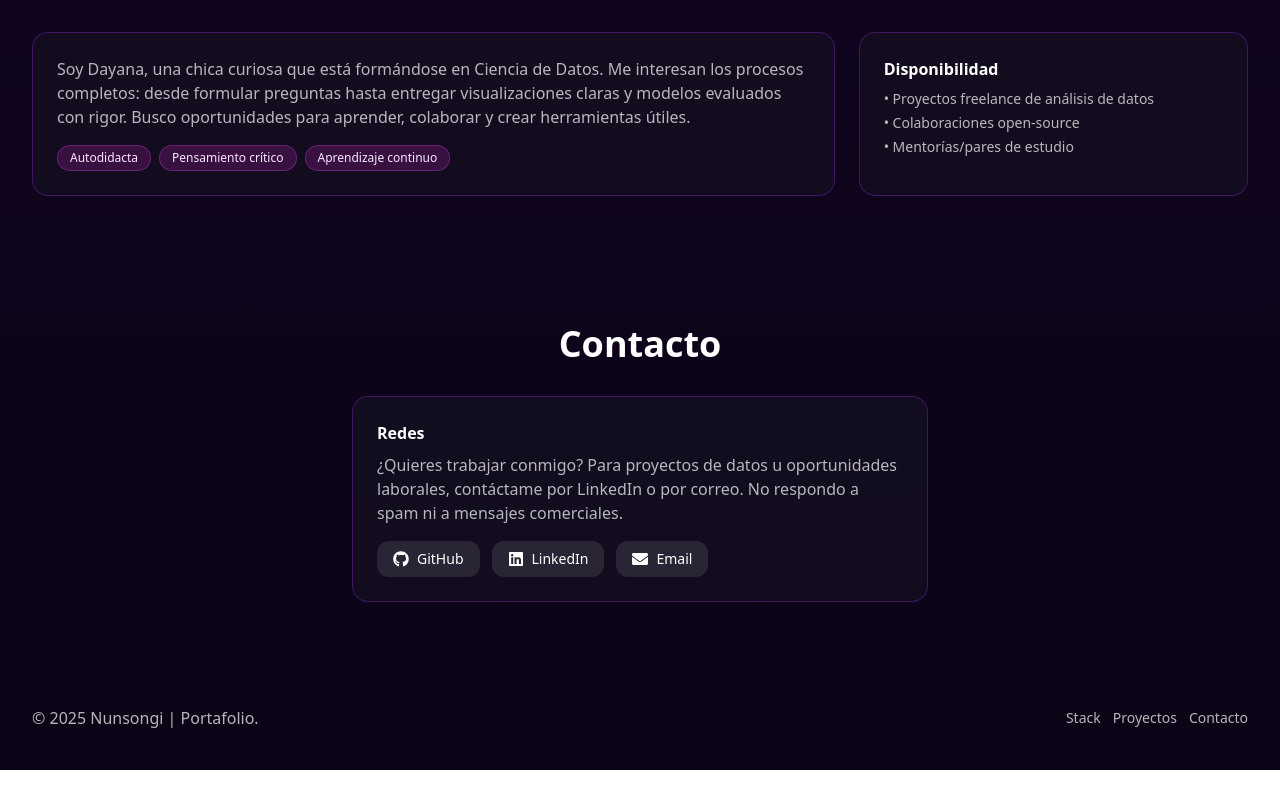
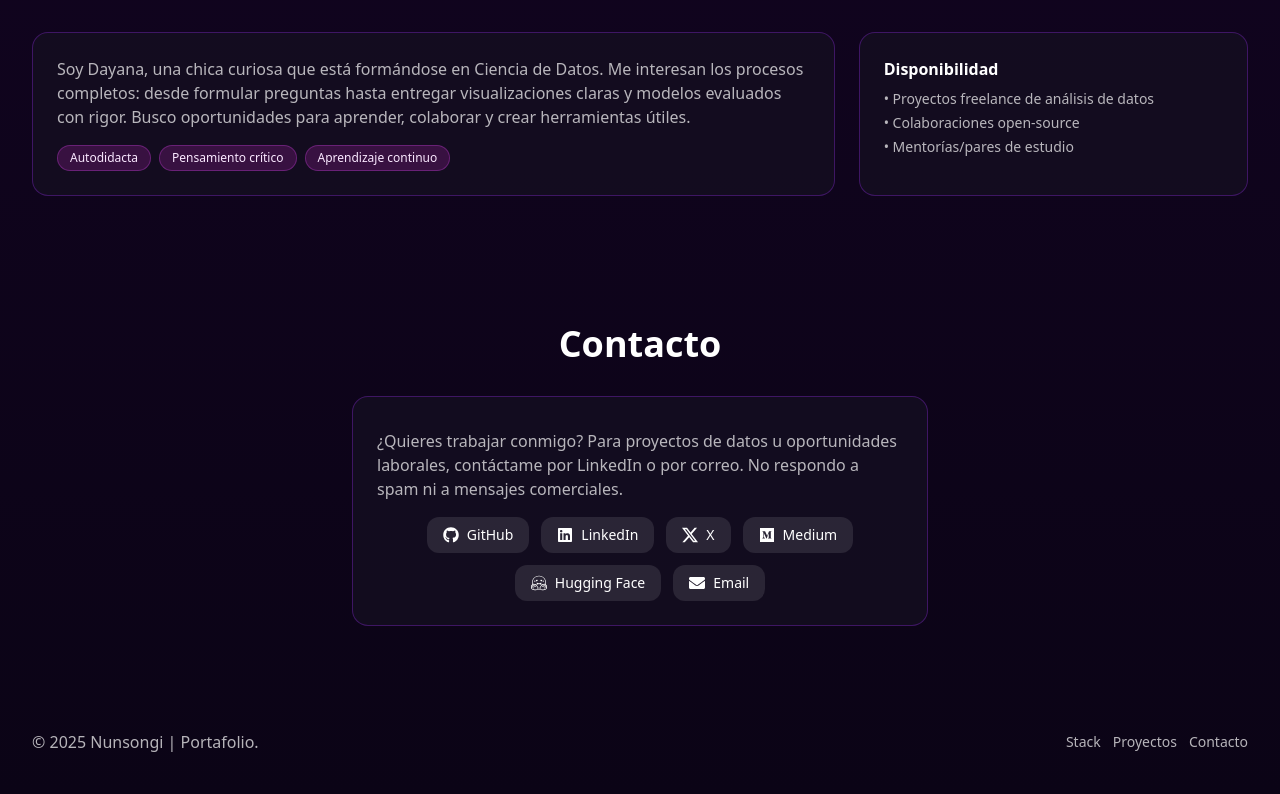
Before and after one commit to nunsongi/Data-Science-Portfolio, a React (Vite) app: page / in a window 1280 px wide. Shown: the part 2038-2832 px from the top of the page. Before the commit the page ends 2808 px from the top, so only its background shows below. Built offline with nearby package versions, Linux system fonts and the light colour scheme.

Commit message:
feat: Refine contact section layout and icons

```diff
--- a/src/PortfolioNunsongi.jsx
+++ b/src/PortfolioNunsongi.jsx
@@ -1,6 +1,6 @@
 import React, { useMemo, useState } from 'react';
-import { FaGithub, FaLinkedin, FaTwitter, FaEnvelope } from 'react-icons/fa';
-
+import { FaGithub, FaLinkedin, FaEnvelope, FaMedium } from 'react-icons/fa';
+import { SiX, SiHuggingface } from 'react-icons/si';
 
 
 // --- Palette
@@ -280,13 +280,13 @@ export default function PortfolioNunsongi() {
           <Section id="contacto" title="Contacto" tone={tone} center>
             <div className="flex justify-center">
               <div className={`border rounded-2xl p-6 ${tone.card} max-w-xl w-full`}>
-                <h4 className={`font-semibold ${tone.text}`}>Redes</h4>
                 <p className={`${tone.sub} mt-2`}>
                   ¿Quieres trabajar conmigo? Para proyectos de datos u oportunidades laborales,
                   contáctame por LinkedIn o por correo. No respondo a spam ni a mensajes comerciales.
                 </p>
 
-            <div className="mt-4 flex flex-wrap gap-3">
+                <div className="mt-4 flex flex-wrap justify-center gap-3">
+              {/* GitHub */}
               <a
                 className={`inline-flex items-center gap-2 rounded-xl px-4 py-2 text-sm ${tone.ghost}`}
                 href="https://github.com/nunsongi"
@@ -297,6 +297,7 @@ export default function PortfolioNunsongi() {
                 <span>GitHub</span>
               </a>
 
+              {/* LinkedIn */}
               <a
                 className={`inline-flex items-center gap-2 rounded-xl px-4 py-2 text-sm ${tone.ghost}`}
                 href="https://www.linkedin.com/in/dayana-c-a3470b299"
@@ -307,6 +308,41 @@ export default function PortfolioNunsongi() {
                 <span>LinkedIn</span>
               </a>
 
+              {/* X */}
+              <a
+                className={`inline-flex items-center gap-2 rounded-xl px-4 py-2 text-sm ${tone.ghost}`}
+                href="https://x.com/nunsongi613"
+                target="_blank"
+                rel="noreferrer"
+              >
+                <SiX className="w-4 h-4" />
+                <span>X</span>
+              </a>
+
+
+              {/* Medium */}
+              <a
+                className={`inline-flex items-center gap-2 rounded-xl px-4 py-2 text-sm ${tone.ghost}`}
+                href="https://medium.com/@nunsongi0613"
+                target="_blank"
+                rel="noreferrer"
+              >
+                <FaMedium className="w-4 h-4" />
+                <span>Medium</span>
+              </a>
+
+              {/* Hugging Face (opcional) */}
+              <a
+                className={`inline-flex items-center gap-2 rounded-xl px-4 py-2 text-sm ${tone.ghost}`}
+                href="https://huggingface.co/nunsongi"
+                target="_blank"
+                rel="noreferrer"
+              >
+                <SiHuggingface className="w-4 h-4" />
+                <span>Hugging Face</span>
+              </a>
+
+              {/* Email */}
               <a
                 className={`inline-flex items-center gap-2 rounded-xl px-4 py-2 text-sm ${tone.ghost}`}
                 href="https://mail.google.com/mail/?view=cm&fs=1&to=nunsongi0613@gmail.com"
@@ -317,6 +353,7 @@ export default function PortfolioNunsongi() {
                 <span>Email</span>
               </a>
             </div>
+
           </div>
         </div>
       </Section>
```
